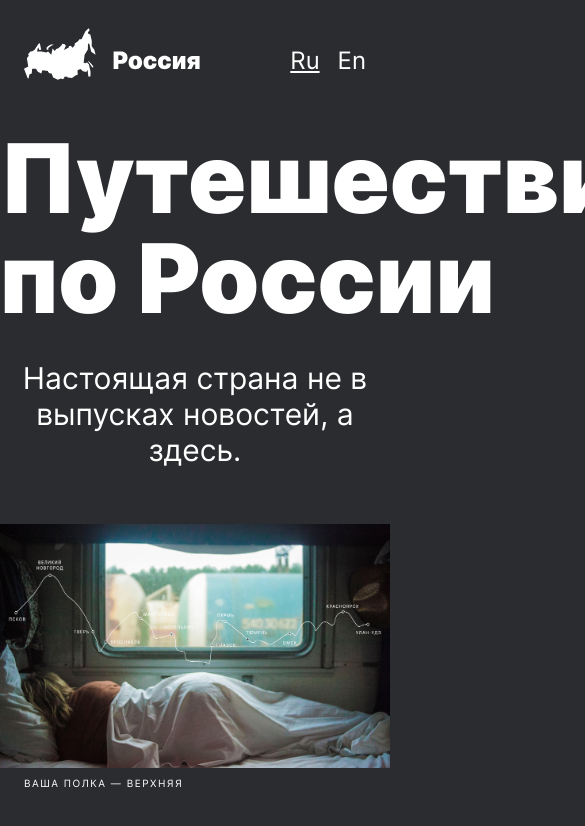
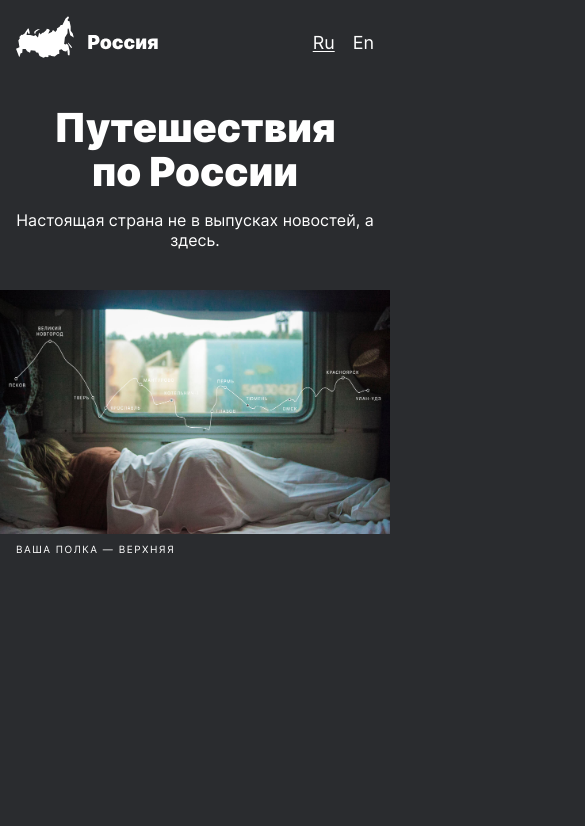
Before and after one commit to kostinpract/russian-travel, a plain HTML site: page index.html in a window 390 px wide. Shown: the top 826 px of the page, 585 px wide, since content can reach past the window. Drawn offline with Linux system fonts and the light colour scheme.

Commit message:
Header and Lead 2

```diff
--- a/blocks/header/header.css
+++ b/blocks/header/header.css
@@ -4,3 +4,9 @@
   max-width: 1184px;
   padding: 28px 48px 0px 48px;
 }
+
+@media screen and (max-width: 640px) {
+  .header {
+    padding-top: 16px;
+  }
+}
--- a/blocks/lang/lang.css
+++ b/blocks/lang/lang.css
@@ -16,3 +16,10 @@
   text-decoration: underline;
   text-underline-offset: 2px;
 }
+
+@media screen and (max-width: 640px) {
+  .lang__item {
+    font-size: 18px;
+    line-height: 20px;
+  }
+}
--- a/blocks/lead/lead.css
+++ b/blocks/lead/lead.css
@@ -71,7 +71,7 @@
   }
 }
 
-@media screen and (max-width: 320px) {
+@media screen and (max-width: 640px) {
   .header {
     padding-left: 16px;
     padding-right: 16px;
@@ -83,7 +83,13 @@
     font-size: 40px;
     line-height: 44px;
   }
+  .lead__subtitle {
+    font-size: 16px;
+    line-height: 20px;
+    padding-top: 16px;
+  }
   .lead__photo {
+    padding-top: 40px;
 
   }
   .lead__photo-subtitle {
--- a/blocks/logo/logo.css
+++ b/blocks/logo/logo.css
@@ -2,3 +2,10 @@
   width: 176px;
   height: 52px;
 }
+
+@media screen and (max-width: 640px) {
+  .logo {
+    width: 142px;
+    height: 42px;
+  }
+}
--- a/blocks/page/page.css
+++ b/blocks/page/page.css
@@ -1,4 +1,4 @@
 .page {
-  max-width: 1184px;
+  max-width: 1280px;
   margin: 0 auto;
 }
```
